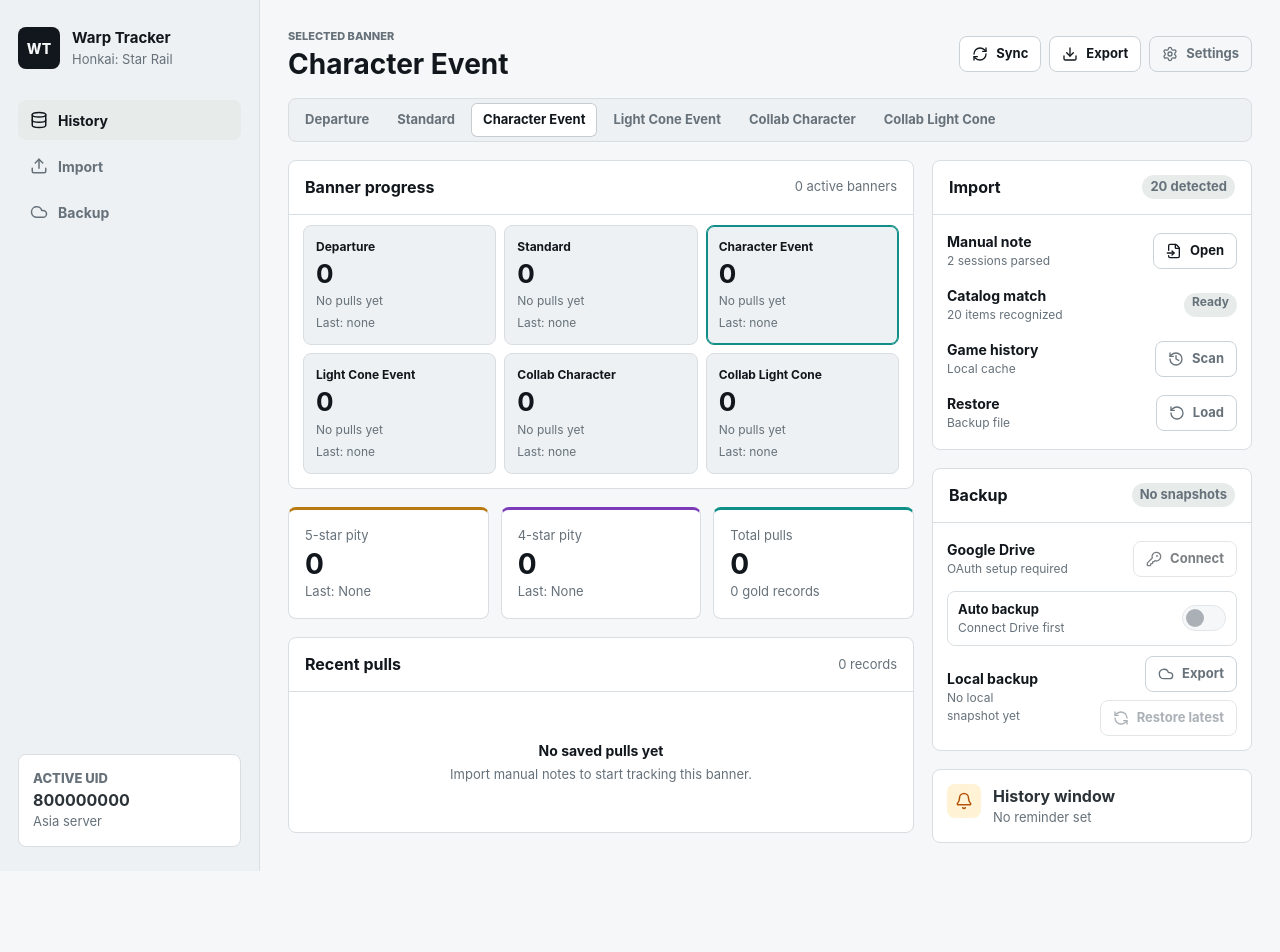
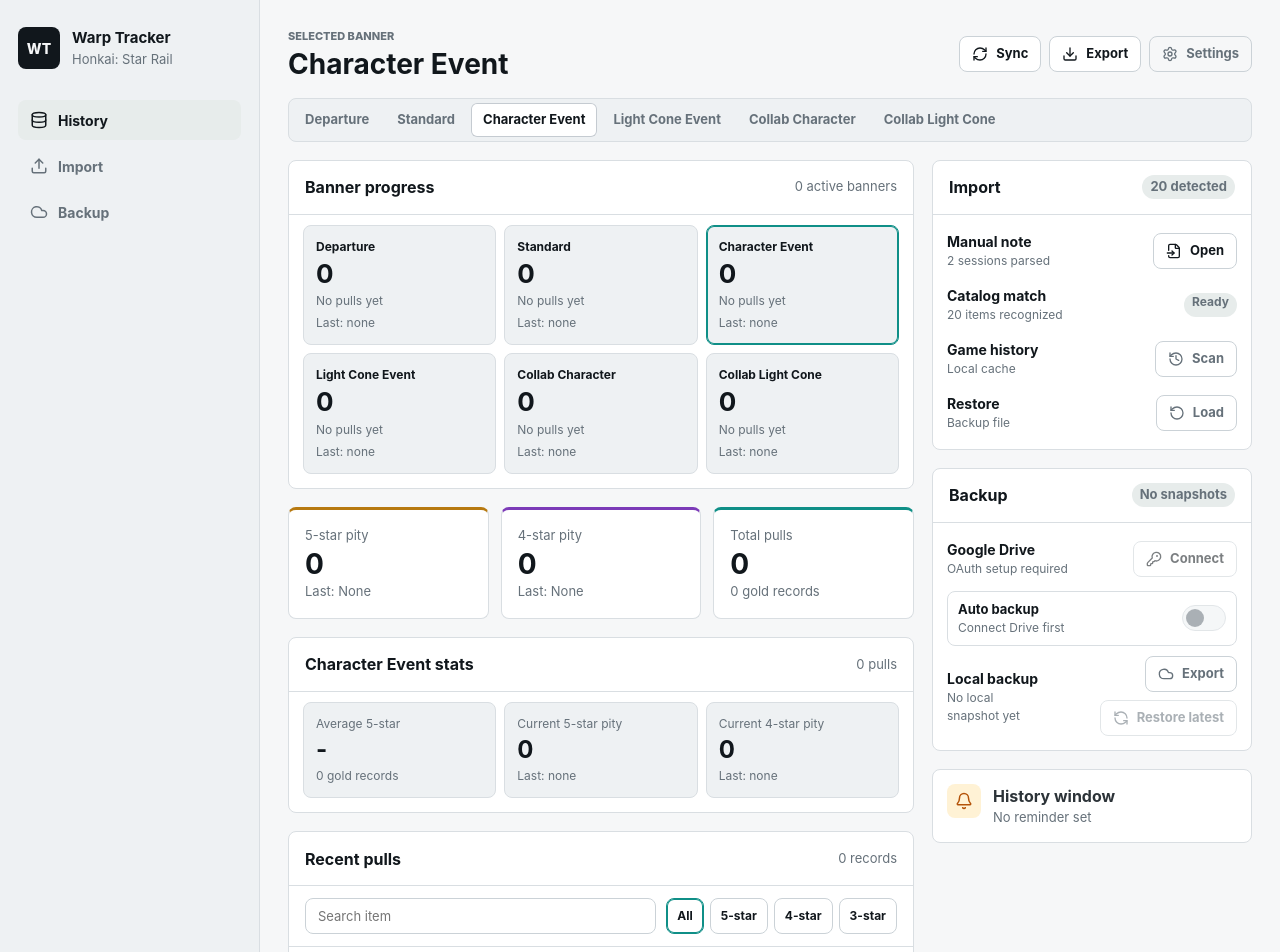
Before and after one commit to virtual-miku/miku-warp, a React (Vite) app: page / in a window 1280 px wide. Shown: the top 952 px of the page. Before the commit the page ends 871 px from the top, so only its background shows below. Built offline with nearby package versions, Linux system fonts and the light colour scheme.

Commit message:
feat: add banner stats and history filters

```diff
--- a/src/app/App.css
+++ b/src/app/App.css
@@ -274,6 +274,48 @@
   line-height: 1.1;
 }
 
+.banner-detail-panel {
+  display: grid;
+  gap: 10px;
+  padding-bottom: 14px;
+  border: 1px solid var(--border);
+  border-radius: 8px;
+  background: var(--surface);
+}
+
+.banner-detail-grid {
+  display: grid;
+  grid-template-columns: repeat(3, minmax(0, 1fr));
+  gap: 8px;
+  padding: 0 14px;
+}
+
+.banner-detail-item {
+  min-height: 96px;
+  display: grid;
+  align-content: space-between;
+  gap: 4px;
+  padding: 12px;
+  border: 1px solid var(--border);
+  border-radius: 8px;
+  background: var(--panel-bg);
+}
+
+.banner-detail-item span {
+  min-width: 0;
+  overflow: hidden;
+  color: var(--text-muted);
+  font-size: 12px;
+  text-overflow: ellipsis;
+  white-space: nowrap;
+}
+
+.banner-detail-item strong {
+  color: var(--text-strong);
+  font-size: 24px;
+  line-height: 1.1;
+}
+
 .history-panel,
 .tool-panel {
   border-radius: 8px;
@@ -303,6 +345,62 @@
 
 .warp-list {
   display: grid;
+}
+
+.history-toolbar {
+  display: grid;
+  grid-template-columns: minmax(0, 1fr) auto;
+  gap: 10px;
+  padding: 12px 16px;
+  border-bottom: 1px solid var(--border);
+  background: var(--surface);
+}
+
+.history-search {
+  min-width: 0;
+  height: 36px;
+  padding: 0 12px;
+  border: 1px solid var(--button-border);
+  border-radius: 8px;
+  background: var(--button-bg);
+  color: var(--text-strong);
+  font-size: 13px;
+}
+
+.history-search:focus {
+  border-color: var(--accent);
+  outline: 2px solid var(--accent);
+  outline-offset: 1px;
+}
+
+.history-filter-group {
+  display: flex;
+  align-items: center;
+  justify-content: flex-end;
+  gap: 6px;
+  flex-wrap: wrap;
+}
+
+.history-filter-button {
+  height: 36px;
+  padding: 0 10px;
+  border: 1px solid var(--button-border);
+  border-radius: 8px;
+  background: var(--button-bg);
+  color: var(--button-text);
+  font-size: 12px;
+  font-weight: 750;
+  cursor: pointer;
+}
+
+.history-filter-button:hover,
+.history-filter-button-active {
+  border-color: var(--accent);
+}
+
+.history-filter-button-active {
+  color: var(--text-strong);
+  box-shadow: inset 0 0 0 1px var(--accent);
 }
 
 .warp-row {
@@ -1116,6 +1214,10 @@
     grid-template-columns: repeat(2, minmax(0, 1fr));
   }
 
+  .banner-detail-grid {
+    grid-template-columns: 1fr;
+  }
+
   .modal-backdrop {
     align-items: start;
     overflow: auto;
@@ -1151,6 +1253,14 @@
     grid-template-columns: 1fr;
   }
 
+  .history-toolbar {
+    grid-template-columns: 1fr;
+  }
+
+  .history-filter-group {
+    justify-content: flex-start;
+  }
+
   .warp-row {
     grid-template-columns: 34px minmax(0, 1fr);
   }
--- a/src/app/App.tsx
+++ b/src/app/App.tsx
@@ -59,6 +59,7 @@
   listWarpPulls,
   type WarpBannerSummary,
 } from '../features/persistence/data/warp-pull-history'
+import { BannerStatsPanel } from '../features/warp-history/components/BannerStatsPanel'
 import { BannerSummaryGrid } from '../features/warp-history/components/BannerSummaryGrid'
 import { BannerTabs } from '../features/warp-history/components/BannerTabs'
 import { PityOverview } from '../features/warp-history/components/PityOverview'
@@ -128,9 +129,27 @@
     () => annotatePityAtPull(persistedPulls),
     [persistedPulls],
   )
+  const activeBannerSummary = useMemo(
+    () =>
+      bannerSummaries.find(
+        (summary) => summary.bannerType === activeBannerType,
+      ),
+    [activeBannerType, bannerSummaries],
+  )
   const pitySummary = useMemo(
-    () => calculatePitySummary(timelinePulls),
-    [timelinePulls],
+    () =>
+      activeBannerSummary
+        ? {
+            totalPulls: activeBannerSummary.totalPulls,
+            currentFourStarPity: activeBannerSummary.currentFourStarPity,
+            currentFiveStarPity: activeBannerSummary.currentFiveStarPity,
+            fourStarCount: activeBannerSummary.fourStarCount,
+            fiveStarCount: activeBannerSummary.fiveStarCount,
+            lastFourStarName: activeBannerSummary.lastFourStarName,
+            lastFiveStarName: activeBannerSummary.lastFiveStarName,
+          }
+        : calculatePitySummary(timelinePulls),
+    [activeBannerSummary, timelinePulls],
   )
   const backupDeleting = deletingBackupFileName !== undefined
   const backupRestoring = restoringBackupFileName !== undefined
@@ -956,6 +975,10 @@
                 onBannerTypeChange={handleBannerTypeChange}
               />
               <PityOverview summary={pitySummary} />
+              <BannerStatsPanel
+                bannerType={activeBannerType}
+                summary={activeBannerSummary}
+              />
               <WarpTimeline pulls={timelinePulls} />
             </div>
 
--- a/src/features/persistence/data/warp-pull-history.ts
+++ b/src/features/persistence/data/warp-pull-history.ts
@@ -21,6 +21,10 @@
   currentFiveStarPity: number
   fourStarCount: number
   fiveStarCount: number
+  fourStarPityTotal: number
+  fiveStarPityTotal: number
+  lastFourStarPity?: number
+  lastFiveStarPity?: number
   lastFourStarName?: string
   lastFiveStarName?: string
   lastPullAt?: string
--- /dev/null
+++ b/src/features/warp-history/components/BannerStatsPanel.tsx
@@ -0,0 +1,82 @@
+import { getBannerLabel, type BannerType } from '../domain/banner'
+import type { WarpBannerSummary } from '../../persistence/data/warp-pull-history'
+
+type BannerStatsPanelProps = {
+  bannerType: BannerType
+  summary?: WarpBannerSummary
+}
+
+export function BannerStatsPanel({
+  bannerType,
+  summary,
+}: BannerStatsPanelProps) {
+  return (
+    <section className="banner-detail-panel" aria-label="Banner statistics">
+      <header className="panel-header">
+        <h2>{getBannerLabel(bannerType)} stats</h2>
+        <span>{summary?.totalPulls ?? 0} pulls</span>
+      </header>
+      <div className="banner-detail-grid">
+        <StatItem
+          label="Average 5-star"
+          value={formatAveragePity(
+            summary?.fiveStarPityTotal,
+            summary?.fiveStarCount,
+          )}
+          detail={`${summary?.fiveStarCount ?? 0} gold records`}
+        />
+        <StatItem
+          label="Current 5-star pity"
+          value={summary?.currentFiveStarPity ?? 0}
+          detail={formatLastPity(
+            summary?.lastFiveStarName,
+            summary?.lastFiveStarPity,
+          )}
+        />
+        <StatItem
+          label="Current 4-star pity"
+          value={summary?.currentFourStarPity ?? 0}
+          detail={formatLastPity(
+            summary?.lastFourStarName,
+            summary?.lastFourStarPity,
+          )}
+        />
+      </div>
+    </section>
+  )
+}
+
+type StatItemProps = {
+  label: string
+  value: number | string
+  detail: string
+}
+
+function StatItem({ label, value, detail }: StatItemProps) {
+  return (
+    <article className="banner-detail-item">
+      <span>{label}</span>
+      <strong>{value}</strong>
+      <span>{detail}</span>
+    </article>
+  )
+}
+
+function formatAveragePity(
+  total: number | undefined,
+  count: number | undefined,
+) {
+  if (!total || !count) {
+    return '-'
+  }
+
+  return (total / count).toFixed(1)
+}
+
+function formatLastPity(name: string | undefined, pity: number | undefined) {
+  if (!name) {
+    return 'Last: none'
+  }
+
+  return pity ? `Last: ${name} at ${pity}` : `Last: ${name}`
+}
--- a/src/features/warp-history/components/WarpTimeline.tsx
+++ b/src/features/warp-history/components/WarpTimeline.tsx
@@ -1,22 +1,56 @@
+import { useMemo, useState } from 'react'
 import type { WarpPull } from '../domain/warp-pull'
 
 type WarpTimelineProps = {
   pulls: WarpPull[]
 }
 
+type RarityFilter = 'all' | 5 | 4 | 3
+
 export function WarpTimeline({ pulls }: WarpTimelineProps) {
+  const [searchQuery, setSearchQuery] = useState('')
+  const [rarityFilter, setRarityFilter] = useState<RarityFilter>('all')
+  const visiblePulls = useMemo(
+    () => filterPulls(pulls, searchQuery, rarityFilter).slice().reverse(),
+    [pulls, rarityFilter, searchQuery],
+  )
+
   return (
     <section className="history-panel" aria-label="Warp history">
       <header className="panel-header">
         <h2>Recent pulls</h2>
-        <span>{pulls.length} records</span>
+        <span>{formatRecordCount(visiblePulls.length, pulls.length)}</span>
       </header>
+      <div className="history-toolbar">
+        <input
+          aria-label="Search warp item"
+          className="history-search"
+          onChange={(event) => setSearchQuery(event.target.value)}
+          placeholder="Search item"
+          type="search"
+          value={searchQuery}
+        />
+        <div className="history-filter-group" aria-label="Rarity filter">
+          {(['all', 5, 4, 3] as const).map((filter) => (
+            <button
+              aria-pressed={rarityFilter === filter}
+              className={
+                rarityFilter === filter
+                  ? 'history-filter-button history-filter-button-active'
+                  : 'history-filter-button'
+              }
+              key={filter}
+              onClick={() => setRarityFilter(filter)}
+              type="button"
+            >
+              {filter === 'all' ? 'All' : `${filter}-star`}
+            </button>
+          ))}
+        </div>
+      </div>
       <div className="warp-list">
-        {pulls.length > 0 ? (
-          pulls
-            .slice()
-            .reverse()
-            .map((pull) => (
+        {visiblePulls.length > 0 ? (
+          visiblePulls.map((pull) => (
             <article className="warp-row" key={pull.id}>
               <div className={`warp-rarity warp-rarity-${pull.rarity}`}>
                 {pull.rarity}
@@ -38,13 +72,46 @@
           ))
         ) : (
           <div className="warp-empty">
-            <strong>No saved pulls yet</strong>
-            <span>Import manual notes to start tracking this banner.</span>
+            <strong>
+              {pulls.length > 0 ? 'No matching pulls' : 'No saved pulls yet'}
+            </strong>
+            <span>
+              {pulls.length > 0
+                ? 'Adjust search or rarity filters.'
+                : 'Import manual notes to start tracking this banner.'}
+            </span>
           </div>
         )}
       </div>
     </section>
   )
+}
+
+function filterPulls(
+  pulls: WarpPull[],
+  searchQuery: string,
+  rarityFilter: RarityFilter,
+) {
+  const normalizedSearchQuery = searchQuery.trim().toLowerCase()
+
+  return pulls.filter((pull) => {
+    const matchesRarity =
+      rarityFilter === 'all' ? true : pull.rarity === rarityFilter
+    const matchesSearch =
+      normalizedSearchQuery.length === 0
+        ? true
+        : pull.itemName.toLowerCase().includes(normalizedSearchQuery)
+
+    return matchesRarity && matchesSearch
+  })
+}
+
+function formatRecordCount(visibleCount: number, totalCount: number) {
+  if (visibleCount === totalCount) {
+    return `${totalCount} records`
+  }
+
+  return `${visibleCount} of ${totalCount}`
 }
 
 function formatPullTime(value: string) {
```
Also changed, not shown: 1 other file (tests, documents, lock files or other folders). Lines whose indentation alone changed are shown as unchanged.
